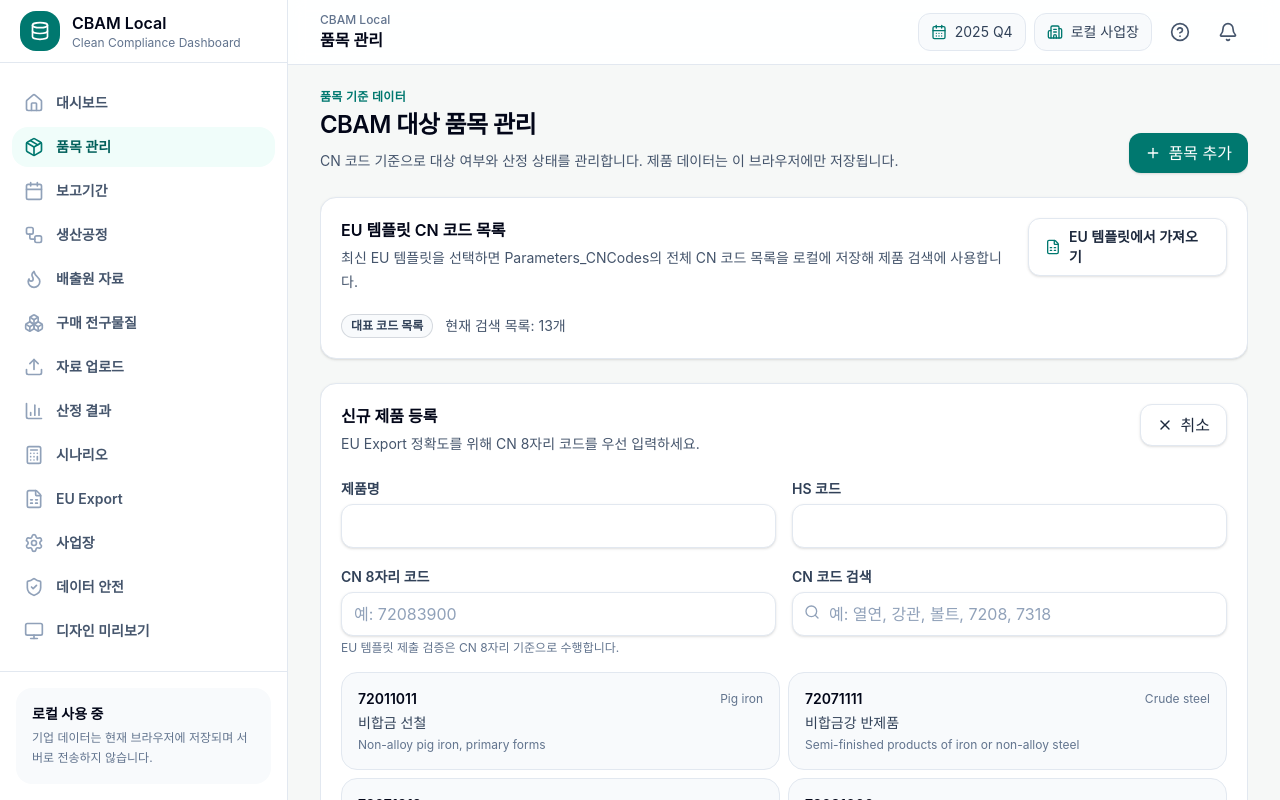
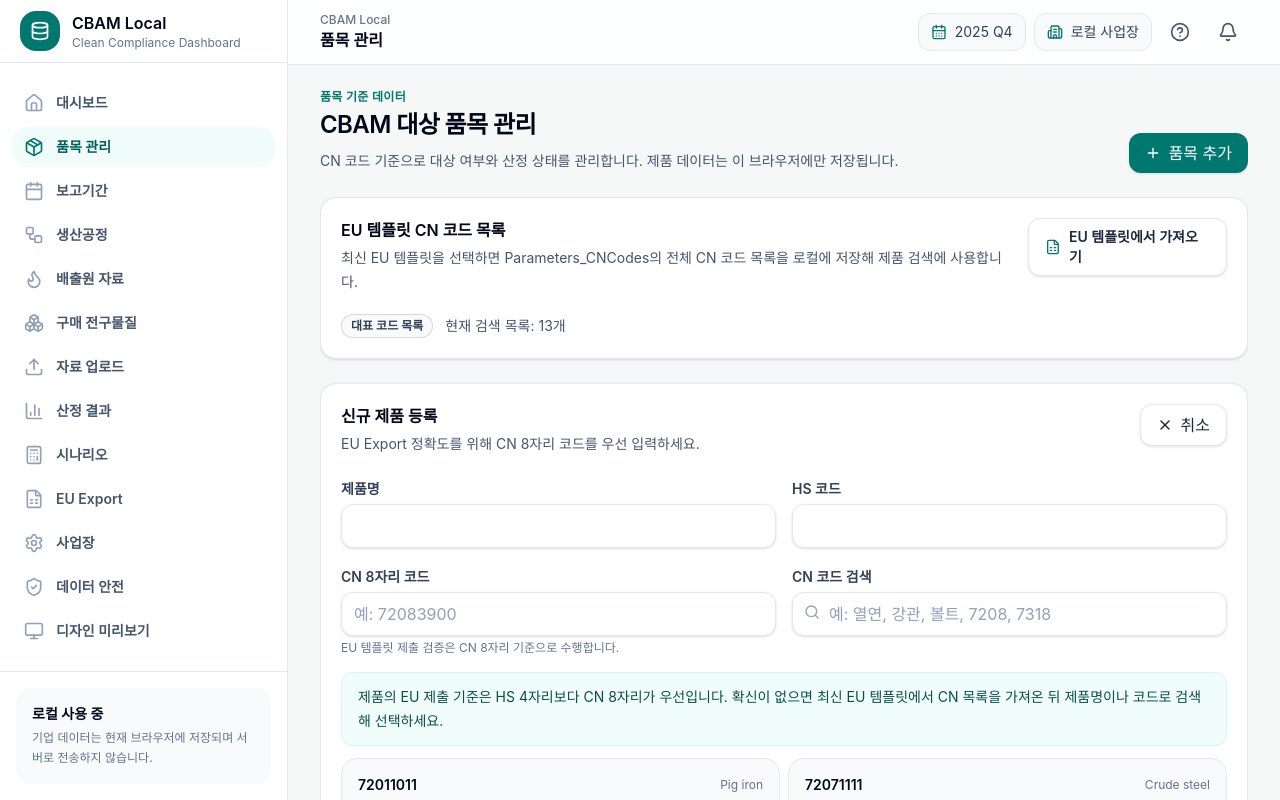
Before and after one commit to neod00/cbam-local-pwa, a Next.js app: page /products in a window 1280 px wide. Both pictures are taken after a click on the button "품목 추가". Shown: the top 800 px of the page. Built offline with nearby package versions, Linux system fonts and the light colour scheme.

Commit message:
Clarify product CN code selection

```diff
--- a/src/app/products/page.tsx
+++ b/src/app/products/page.tsx
@@ -377,6 +377,9 @@ export default function ProductsPage() {
                         </div>
 
                         <div className="md:col-span-2">
+                            <div className="mb-3 rounded-xl border border-teal-100 bg-teal-50 px-4 py-3 text-sm leading-6 text-teal-900">
+                                제품의 EU 제출 기준은 HS 4자리보다 CN 8자리가 우선입니다. 확신이 없으면 최신 EU 템플릿에서 CN 목록을 가져온 뒤 제품명이나 코드로 검색해 선택하세요.
+                            </div>
                             <div className="grid grid-cols-1 gap-2 lg:grid-cols-2">
                                 {filteredCnOptions.map((option) => (
                                     <button
@@ -394,6 +397,11 @@ export default function ProductsPage() {
                                     </button>
                                 ))}
                             </div>
+                            {filteredCnOptions.length === 0 && (
+                                <div className="rounded-2xl border border-dashed border-slate-300 bg-slate-50 px-4 py-5 text-sm text-slate-600">
+                                    검색 결과가 없습니다. CN 8자리 숫자 일부, 제품명, 품목군 키워드로 다시 검색하거나 EU 템플릿에서 최신 CN 목록을 가져오세요.
+                                </div>
+                            )}
                         </div>
 
                         <div>
```
Also changed, not shown: 1 other file (tests, documents, lock files or other folders).
